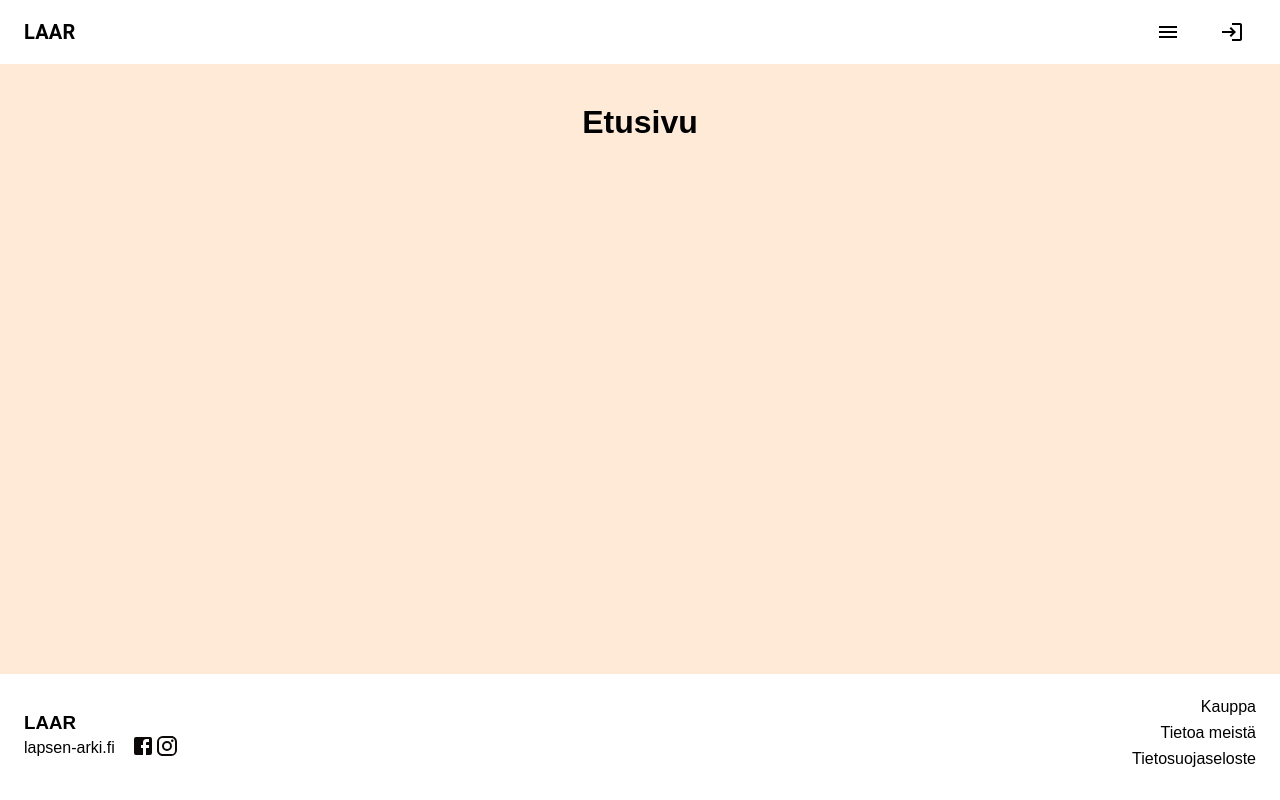
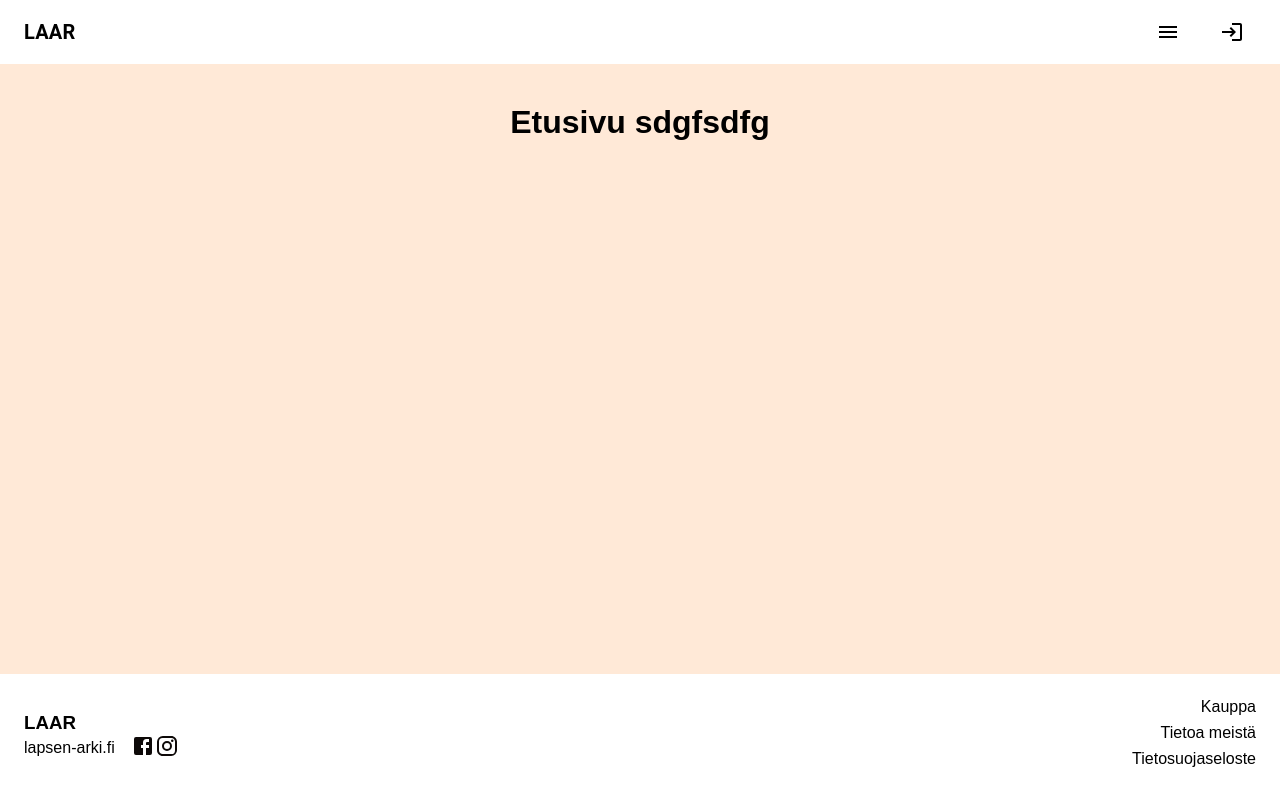
Before and after one commit to Lapsen-Arki/LAAR2, a React (Vite) app in the folder frontend/: page / in a window 1280 px wide. Built offline with nearby package versions, Linux system fonts and the light colour scheme.

Commit message:
Implemented new feature: new-feature

```diff
--- a/frontend/src/views/Home.tsx
+++ b/frontend/src/views/Home.tsx
@@ -1,7 +1,7 @@
 export default function Home() {
   return (
     <>
-      <h1>Etusivu</h1>
+      <h1>Etusivu sdgfsdfg</h1>
     </>
   );
 }
```
